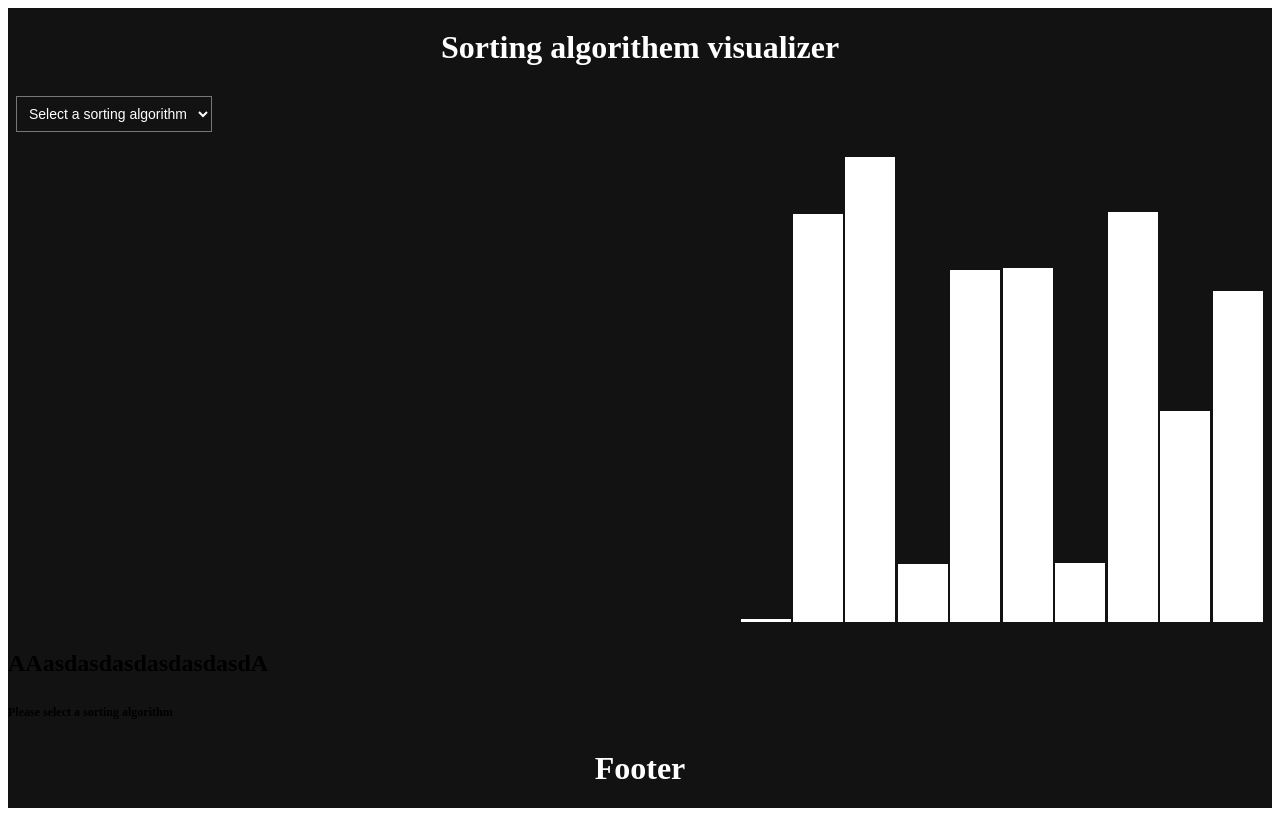
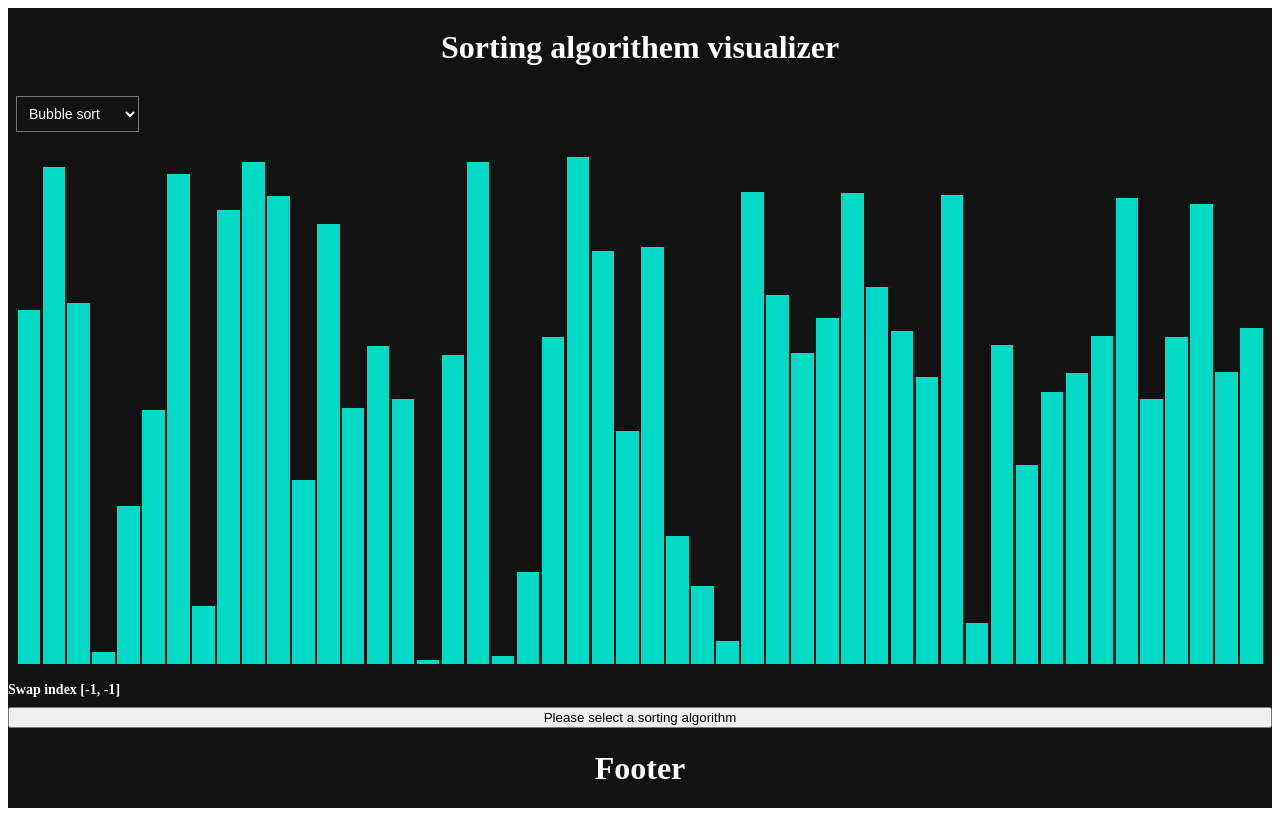
Before and after one commit to sridhar-sp/sorting-visualizer-algorithm, a React (Create React App) app: page / in a window 1280 px wide. Built offline with nearby package versions, Linux system fonts and the light colour scheme.

Commit message:
Add ArrayData type

```diff
--- a/src/App.tsx
+++ b/src/App.tsx
@@ -52,7 +52,7 @@ function App() {
 
         setArray((a) => array.slice());
         setCounter(counter + 1);
-        await sleep(50);
+        await sleep(10);
       }
       if (!isSwapOccured) break;
     }
--- a/src/Main.tsx
+++ b/src/Main.tsx
@@ -12,6 +12,7 @@ import DropdownList from "./common/components/DropdownList";
 import BubbleSortScreen from "./sort/algorithm/bubble/screens/BubbleSortScreen";
 import { getTheme } from "./styles/Themes";
 import { generateRandomNumbers } from "./utils/utils";
+import ArrayData from "./sort/types/ArrayData";
 
 const sortAlgorithmList = require("./assets/sort_algorithm_list.json");
 
@@ -20,9 +21,9 @@ const App = () => {
   const [sortAlgorithmId, setSortAlgorithmId] = useState("");
 
   const [datasetMaxValue, setDatasetMaxValue] = useState(1000);
-  const [datasetLength, setDatasetLength] = useState(10);
+  const [datasetLength, setDatasetLength] = useState(50);
 
-  const [dataset, setDataset] = useState(
+  const [dataset, setDataset] = useState<Array<ArrayData>>(
     generateRandomNumbers(datasetMaxValue, datasetLength)
   );
 
@@ -80,7 +81,7 @@ const App = () => {
 
 const getSortingVisualizerScreen = (
   sortAlgorithmId: string,
-  dataset: Array<number>,
+  dataset: Array<ArrayData>,
   datasetMaxValue: number,
   height: number,
   width: number
--- a/src/common/components/DropdownList.tsx
+++ b/src/common/components/DropdownList.tsx
@@ -17,14 +17,10 @@ const DropdownList: FunctionComponent<Props> = (
 ) => {
   return (
     <DropDown
-      defaultValue="title"
       onChange={(e) => {
         props.onChange?.(e.target.value);
       }}
     >
-      <DropDownItem key="title" value="title" disabled hidden>
-        {props.title}
-      </DropDownItem>
       {props.dropdownList.map((item) => (
         <DropDownItem key={item.id} value={item.id}>
           {item.name}
--- a/src/sort/algorithm/bubble/components/SortTitle.tsx
+++ b/src/sort/algorithm/bubble/components/SortTitle.tsx
@@ -1,7 +1,8 @@
 import styled from "styled-components";
 
 const SortTitle = styled.h1`
-  font-size: 12px;
+  font-size: 14px;
+  color: ${({ theme }) => theme.colors.onSurface};
 `;
 
 export default SortTitle;
--- a/src/sort/algorithm/bubble/components/VerticalLine.tsx
+++ b/src/sort/algorithm/bubble/components/VerticalLine.tsx
@@ -3,17 +3,20 @@ import styled from "styled-components";
 type VerticalLineProp = {
   height: any;
   width: any;
+  isSelected: boolean;
 };
 
 const VerticalLine = styled.div.attrs((props: VerticalLineProp) => ({
   height: props.height,
   width: props.width,
+  isSelected: props.isSelected,
   style: {
     height: props.height,
     width: props.width,
   },
 }))`
-  background-color: ${({ theme }) => theme.colors.onSurface};
+  background-color: ${({ theme, isSelected }) =>
+    isSelected ? theme.colors.primary : theme.colors.secondary};
   margin-left: 0.1%;
   margin-right: 0.1%;
   display: flex;
--- a/src/sort/algorithm/bubble/screens/BubbleSortScreen.tsx
+++ b/src/sort/algorithm/bubble/screens/BubbleSortScreen.tsx
@@ -1,28 +1,79 @@
-import React, { PropsWithChildren } from "react";
+import React, { PropsWithChildren, useState } from "react";
 
 import VerticalLine from "../components/VerticalLine";
 import HorizontalList from "../components/HorizontalList";
 import { SortVisualizerContainer } from "../../../../common/components/GlobalComponent";
 import SortVisualizerScreenProp from "../../../types/SortVisualizerScreenProp";
 import SortTitle from "../components/SortTitle";
+import { sleep } from "../../../../utils/utils";
+import ArrayData from "../../../types/ArrayData";
 
 const BubbleSortScreen = (
   props: PropsWithChildren<SortVisualizerScreenProp>
 ) => {
   const maxValue = Math.max(props.datasetMaxValue, props.screenHeight);
+
+  console.log("Sort Component re-render");
+
+  const [counter, setCounter] = useState(0);
+
+  const [data, setData] = useState<Array<ArrayData>>(props.dataset);
+
+  const [swapIndices, setSwapIndices] = useState([-1, -1]);
+
+  const initiateBubbleSort = async () => {
+    let swapIndex1 = 1;
+    let swapIndex2 = -1;
+
+    for (let i = 0; i < data.length; i++) {
+      console.log("Running outer loop");
+      let isSwapOccured = false;
+      for (let j = 0; j < data.length - 1; j++) {
+        console.log("Running innner loop");
+        if (data[j].data > data[j + 1].data) {
+          const temp = data[j];
+          data[j] = data[j + 1];
+          data[j + 1] = temp;
+
+          isSwapOccured = true;
+          swapIndex1 = j;
+          swapIndex2 = j + 1;
+
+          console.log(
+            "Running swapping elements swapIndex1 " +
+              swapIndex1 +
+              " swapIndex2 " +
+              swapIndex2
+          );
+        }
+
+        if (isSwapOccured) {
+          setData((a) => data.slice());
+          setCounter(counter + 1);
+          setSwapIndices([swapIndex1, swapIndex2]);
+          await sleep(50);
+        }
+      }
+      if (!isSwapOccured) break;
+    }
+  };
+
   return (
     <SortVisualizerContainer>
       <HorizontalList>
-        {props.dataset.map((data) => (
+        {data.map((item, index, arr) => (
           <VerticalLine
-            key={data}
-            height={(data / maxValue) * 100 + "%"}
+            key={item.key}
+            height={(item.data / maxValue) * 100 + "%"}
             width={"50px"}
+            isSelected={index === swapIndices[0] || index === swapIndices[1]}
           />
         ))}
       </HorizontalList>
-      <h2>AAasdasdasdasdasdasdA</h2>
-      <SortTitle>{props.name}</SortTitle>
+      <SortTitle>
+        Swap index [{swapIndices[0]}, {swapIndices[1]}]
+      </SortTitle>
+      <button onClick={() => initiateBubbleSort()}>{props.name}</button>
     </SortVisualizerContainer>
   );
 };
--- /dev/null
+++ b/src/sort/types/ArrayData.ts
@@ -0,0 +1,6 @@
+type ArrayData = {
+  data: number;
+  key: string;
+};
+
+export default ArrayData;
--- a/src/sort/types/SortVisualizerScreenProp.ts
+++ b/src/sort/types/SortVisualizerScreenProp.ts
@@ -1,9 +1,11 @@
+import ArrayData from "./ArrayData";
+
 type SortVisualizerScreenProp = {
   name: string;
   datasetMaxValue: number;
   screenHeight: number;
   screenWidth: number;
-  dataset: Array<number>;
+  dataset: Array<ArrayData>;
 };
 
 export default SortVisualizerScreenProp;
--- a/src/utils/utils.ts
+++ b/src/utils/utils.ts
@@ -1,11 +1,19 @@
+import ArrayData from "../sort/types/ArrayData";
+
 const sleep = (ms: number) => {
   return new Promise((resolve) => setTimeout(resolve, ms));
 };
 
-const generateRandomNumbers = (max: number, limit: number) => {
-  const randomArray = new Array(limit);
+const generateRandomNumbers = (
+  max: number,
+  limit: number
+): Array<ArrayData> => {
+  const randomArray = new Array<ArrayData>(limit);
   for (let i = 0; i < limit; i++) {
-    randomArray.push(Math.random() * max);
+    randomArray[i] = {
+      data: Math.floor(Math.random() * max),
+      key: i.toString(),
+    };
   }
   return randomArray;
 };
```
